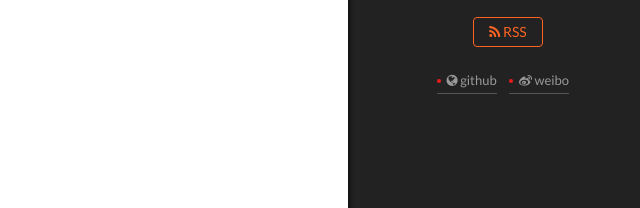
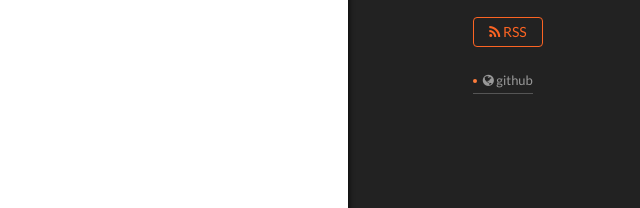
Before and after one commit to yuan-gao/yuan-gao.github.io, a plain HTML site: page 2016/04/18/Instruments的使用/index.html in a window 1280 px wide. Both pictures are taken after a click on the item "站点概览". Shown: the part 344-552 px from the top of the page, 612-1252 px from the left. Drawn offline with Linux system fonts and the light colour scheme; a script that the page names is missing; files whose address does not match are found by name.

Commit message:
Site updated: 2016-09-22 16:27:56

```diff
--- a/2016/04/18/Instruments的使用/index.html
+++ b/2016/04/18/Instruments的使用/index.html
@@ -459,15 +459,6 @@
                 </a>
               </span>
 
-              <span class="links-of-author-item">
-                <a href="http://weibo.com/2512511065/profile?topnav=1&wvr=6&is_all=1" target="_blank" title="weibo">
-
-                    <i class="fa fa-weibo"></i>
-
-                  weibo
-                </a>
-              </span>
-
 
         </div>
 
--- a/css/main.css
+++ b/css/main.css
@@ -1534,7 +1534,7 @@ pre .javascript .function {
   width: 4px;
   height: 4px;
   border-radius: 50%;
-  background: #ec1c1d;
+  background: #ff7c3b;
 }
 .links-of-blogroll {
   font-size: 13px;
```
Also changed, not shown: archives/2016/04/index.html (+0 -9 lines), archives/2016/index.html (+0 -9 lines), archives/index.html (+0 -9 lines), index.html (+0 -9 lines), tags/index.html (+0 -9 lines), tags/工具/index.html (+0 -9 lines).
